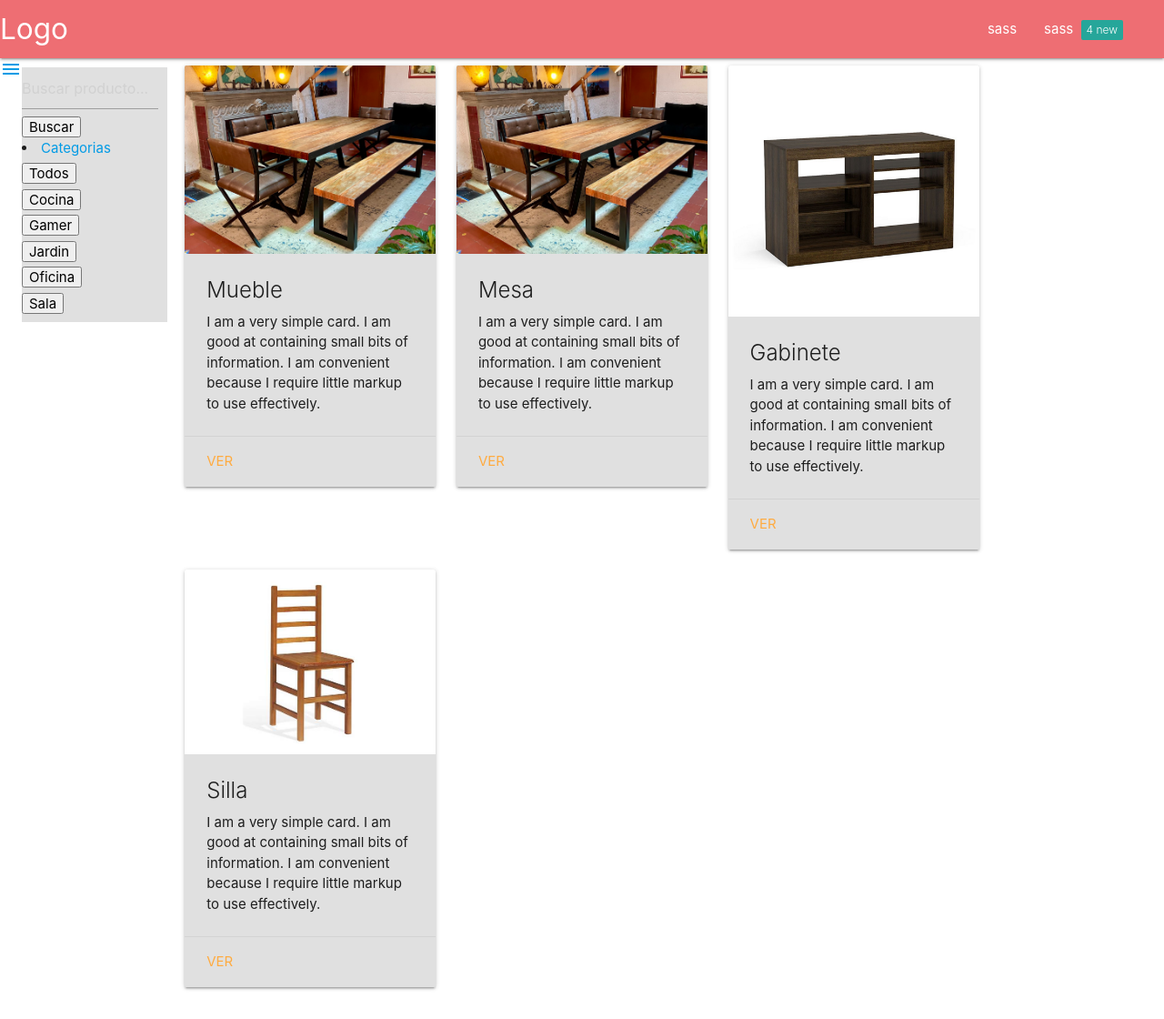
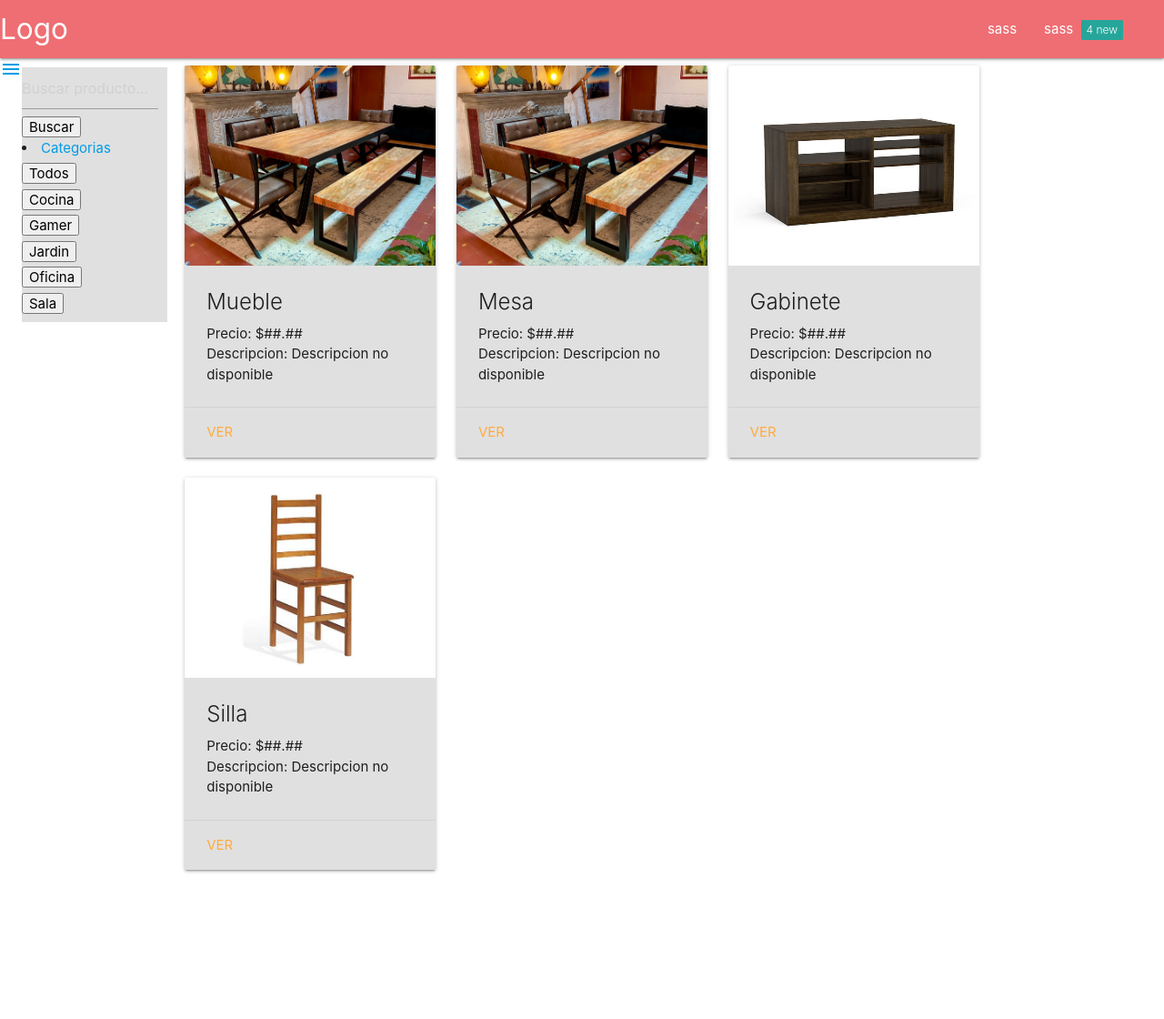
Before and after one commit to ryukomvp/lignum, a PHP site: page /public/catalogo.html in a window 1280 px wide. Shown: the whole page at 91% size. After the commit the page ends 959 px from the top, so only its background shows below. Run offline with PHP 8.4, Linux system fonts and the light colour scheme.

Commit message:
arregle las imagenes de las tarjetas

```diff
--- a/public/catalogo.html
+++ b/public/catalogo.html
@@ -89,8 +89,10 @@
                     </div>
                     <div class="card-content">
                         <span class="card-title">Mueble</span>
-                        <p>I am a very simple card. I am good at containing small bits of information.
-                            I am convenient because I require little markup to use effectively.</p>
+                        <p>Precio: $##.##</p>
+                        <p>Descripcion:
+                           Descripcion no disponible
+                        </p>
                     </div>
                     <div class="card-action">
                         <a href="#">Ver</a>
@@ -104,8 +106,10 @@
                     </div>
                     <div class="card-content">
                         <span class="card-title">Mesa</span>
-                        <p>I am a very simple card. I am good at containing small bits of information.
-                            I am convenient because I require little markup to use effectively.</p>
+                        <p>Precio: $##.##</p>
+                        <p>Descripcion:
+                            Descripcion no disponible
+                        </p>
                     </div>
                     <div class="card-action">
                         <a href="#">Ver</a>
@@ -119,8 +123,9 @@
                     </div>
                     <div class="card-content">
                         <span class="card-title">Gabinete</span>
-                        <p>I am a very simple card. I am good at containing small bits of information.
-                            I am convenient because I require little markup to use effectively.</p>
+                        <p>Precio: $##.##</p>
+                        <p>Descripcion:
+                           Descripcion no disponible</p>
                     </div>
                     <div class="card-action">
                         <a href="#">Ver</a>
@@ -134,8 +139,9 @@
                     </div>
                     <div class="card-content">
                         <span class="card-title">Silla</span>
-                        <p>I am a very simple card. I am good at containing small bits of information.
-                            I am convenient because I require little markup to use effectively.</p>
+                        <p>Precio: $##.##</p>
+                        <p>Descripcion:
+                           Descripcion no disponible</p>
                     </div>
                     <div class="card-action">
                         <a href="#">Ver</a>
--- a/public/css/Diseño_main.css
+++ b/public/css/Diseño_main.css
@@ -28,3 +28,7 @@
   margin-top: 5px;
   margin-right: 30px;
 }
+
+img{
+  height: 220px;
+}
```
